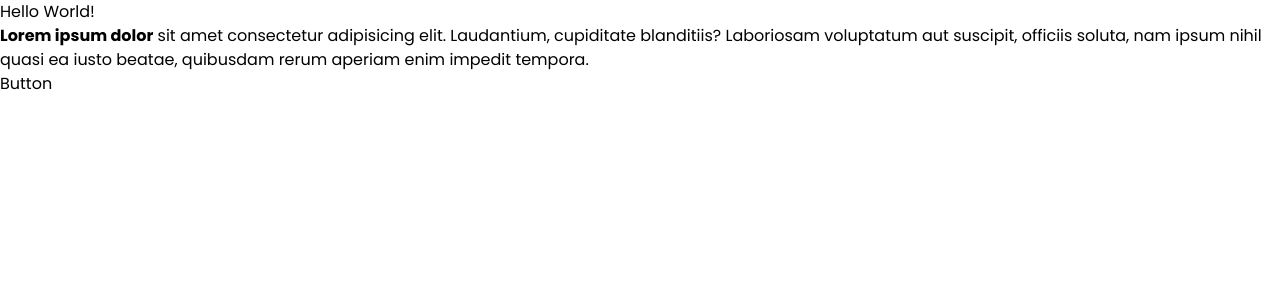
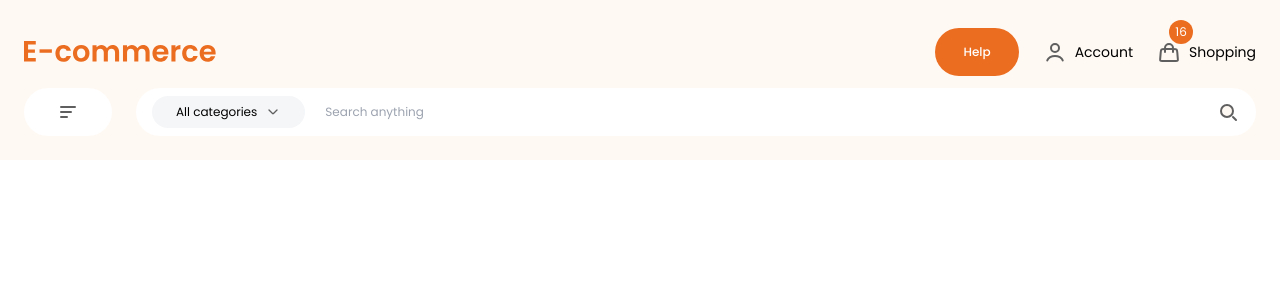
Before and after one commit to codi-Andre/e-commerce, a React (Vite) app: page / in a window 1280 px wide. Shown: the top 300 px of the page. Built offline with nearby package versions, Linux system fonts and the light colour scheme.

Commit message:
feat: create Header component

```diff
--- a/src/App.tsx
+++ b/src/App.tsx
@@ -1,14 +1,9 @@
+import { Header } from "./components/Header"
+
 function App() {
   return (
     <>
-      <h1>Hello World!</h1>
-      <p>
-        <strong>Lorem ipsum dolor</strong> sit amet consectetur adipisicing
-        elit. Laudantium, cupiditate blanditiis? Laboriosam voluptatum aut
-        suscipit, officiis soluta, nam ipsum nihil quasi ea iusto beatae,
-        quibusdam rerum aperiam enim <a href="#">impedit tempora</a>.
-      </p>
-      <button>Button</button>
+      <Header />
     </>
   )
 }
--- /dev/null
+++ b/src/components/AccountBar.tsx
@@ -0,0 +1,38 @@
+import bagIcon from "../assets/icons/bag.svg"
+import userIcon from "../assets/icons/user.svg"
+
+export function AccountBar() {
+  return (
+    <div className="flex items-center gap-4 lg:gap-6">
+      <button
+        className="design-text2 hidden rounded-full bg-design-primary px-7
+      py-4 text-white lg:inline-block"
+      >
+        Help
+      </button>
+
+      <button className="flex gap-2">
+        <img className="icon" src={userIcon} alt="" />
+
+        <span className="design-text6 sr-only lg:not-sr-only">Account</span>
+      </button>
+
+      <button className=" flex gap-2">
+        <div className="relative">
+          <img className="icon" src={bagIcon} alt="" />
+
+          <span
+            aria-hidden
+            className="icon design-text1 absolute -right-3 -top-3 flex
+          items-center justify-center rounded-full bg-design-primary text-white
+          lg:-top-5 2xl:-top-6"
+          >
+            16
+          </span>
+        </div>
+
+        <span className="design-text6 sr-only lg:not-sr-only">Shopping</span>
+      </button>
+    </div>
+  )
+}
--- /dev/null
+++ b/src/components/CategoriesBar.tsx
@@ -0,0 +1,38 @@
+import sortIcon from "../assets/icons/sort.svg"
+
+export function CategoriesBar() {
+  return (
+    <div className="2xl:w-full">
+      <button
+        className="rounded-full bg-white p-3 text-center lg:px-8 2xl:hidden"
+        aria-label="categories menu"
+      >
+        <img className="icon" src={sortIcon} alt="" />
+      </button>
+
+      <ul className="design-text6 design-link hidden flex-1 gap-12 2xl:flex">
+        <li>
+          <a href="#">Jewelry & Accessories</a>
+        </li>
+        <li>
+          <a href="#">Clothing & shoes</a>
+        </li>
+        <li>
+          <a href="#">Home & living</a>
+        </li>
+        <li>
+          <a href="#">Wedding & party</a>
+        </li>
+        <li>
+          <a href="#">Toys & entertainment</a>
+        </li>
+        <li>
+          <a href="#">Art & collectibles</a>
+        </li>
+        <li>
+          <a href="#">Craft supplies & tools</a>
+        </li>
+      </ul>
+    </div>
+  )
+}
--- /dev/null
+++ b/src/components/CustomSelect.tsx
@@ -0,0 +1,54 @@
+import expandIcon from "../assets/icons/expand.svg"
+
+export function CustomSelect() {
+  return (
+    <div className="design-text1 hidden flex-col lg:flex">
+      <div
+        className="flex cursor-pointer gap-2 rounded-full bg-design-gray-background px-6 py-2"
+        tabIndex={0}
+        role="combobox"
+        aria-controls="listbox1"
+        aria-expanded="false"
+        aria-activedescendant=""
+      >
+        <span>All categories</span>
+
+        <img className="h-4 w-4" src={expandIcon} alt="" />
+      </div>
+
+      <ul className="hidden" id="listbox1" role="listbox" tabIndex={-1}>
+        <li role="option" aria-selected="true">
+          All categories
+        </li>
+
+        <li role="option" aria-selected="false">
+          Jewelry & Accessories
+        </li>
+
+        <li role="option" aria-selected="false">
+          Clothing & shoes
+        </li>
+
+        <li role="option" aria-selected="false">
+          Home & living
+        </li>
+
+        <li role="option" aria-selected="false">
+          Wedding & party
+        </li>
+
+        <li role="option" aria-selected="false">
+          Toys & entertainment
+        </li>
+
+        <li role="option" aria-selected="false">
+          Art & collectibles
+        </li>
+
+        <li role="option" aria-selected="false">
+          Craft supplies & tools
+        </li>
+      </ul>
+    </div>
+  )
+}
--- /dev/null
+++ b/src/components/Header.tsx
@@ -0,0 +1,30 @@
+import logoIcon from "../assets/logo.svg"
+import { AccountBar } from "./AccountBar"
+import { CategoriesBar } from "./CategoriesBar"
+import { SearchBar } from "./SearchBar"
+
+export function Header() {
+  return (
+    <div className="bg-design-soft-background">
+      <header className="container px-4 pb-6 pt-8 lg:px-6 lg:pt-7 2xl:max-w-7xl">
+        <div className="flex justify-between 2xl:gap-6">
+          <img
+            className="h-7 w-32 lg:h-12 lg:w-48"
+            src={logoIcon}
+            alt="E-commerce logo"
+          />
+
+          <SearchBar />
+
+          <AccountBar />
+        </div>
+
+        <div className="mt-3 flex gap-4 lg:gap-6">
+          <CategoriesBar />
+
+          <SearchBar mobile />
+        </div>
+      </header>
+    </div>
+  )
+}
--- /dev/null
+++ b/src/components/SearchBar.tsx
@@ -0,0 +1,28 @@
+import searchIcon from "../assets/icons/search.svg"
+import { CustomSelect } from "./CustomSelect"
+
+interface SearchBarProps {
+  mobile?: boolean
+}
+
+export function SearchBar({ mobile }: SearchBarProps) {
+  return (
+    <div
+      className={`${
+        mobile ? "flex 2xl:hidden" : "hidden 2xl:flex"
+      } min-w-0 flex-1 gap-4 rounded-full bg-white px-4 py-2`}
+    >
+      <CustomSelect />
+
+      <input
+        className="design-text1 min-w-0 flex-1 px-1"
+        type="text"
+        placeholder="Search anything"
+      />
+
+      <button aria-label="search">
+        <img className="icon" src={searchIcon} alt="" />
+      </button>
+    </div>
+  )
+}
--- a/src/index.css
+++ b/src/index.css
@@ -10,6 +10,15 @@
 }
 
 @layer components {
+  .design-link a:hover {
+    @apply border-b-4 border-design-primary pb-3 text-design-third;
+  }
+
+  .icon {
+    height: 1.5rem;
+    width: 1.5rem;
+  }
+
   .design-text1 {
     font-size: 0.75rem;
     font-weight: 400;
--- a/tailwind.config.js
+++ b/tailwind.config.js
@@ -2,6 +2,9 @@
 export default {
   content: ["./index.html", "./src/**/*.{js,ts,jsx,tsx}"],
   theme: {
+    container: {
+      center: true
+    },
     extend: {
       colors: {
         design: {
```
